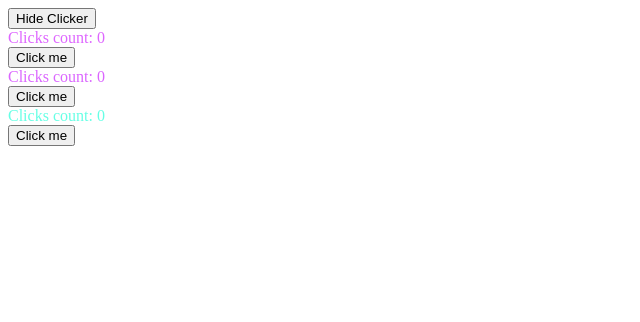
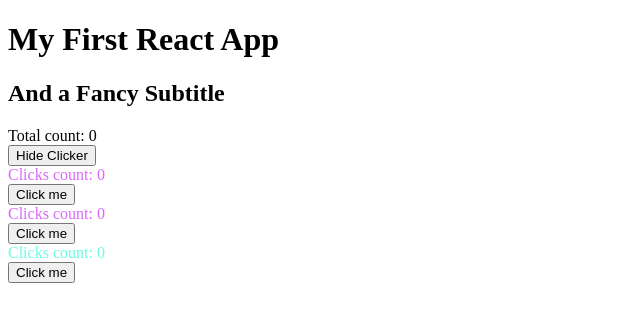
Before and after one commit to Jun-del/threejs-journey, a React (Create React App) app in the folder react-first-application/: page / in a window 1280 px wide. Shown: the top 322 px of the page, without its empty margins (0-640 px from the left). Built offline with nearby package versions, Linux system fonts and the light colour scheme.

Commit message:
Add global count (increment)
Add global count (increment) to sum the clicks.

```diff
--- a/react-first-application/src/App.js
+++ b/react-first-application/src/App.js
@@ -1,17 +1,27 @@
 import { useState } from "react";
 import Clicker from "./Clicker.js";
 
-export default function App() {
+export default function App({ children }) {
   const [hasClicker, setHasClicker] = useState(true);
+  const [count, setCount] = useState(0);
 
   const toggleClickerClick = () => {
     setHasClicker(!hasClicker);
+  };
+
+  const increment = () => {
+    setCount(count + 1);
   };
 
   // console.log(`hsl(${Math.random() * 360} deg , 100%, 70%)`);
 
   return (
     <>
+      {/* Message from index.js */}
+      {children}
+
+      <div>Total count: {count} </div>
+
       <button onClick={toggleClickerClick}>
         {hasClicker ? "Hide" : "Show"} Clicker
       </button>
@@ -22,14 +32,17 @@ export default function App() {
       {hasClicker && (
         <>
           <Clicker
+            increment={increment}
             keyName="countA"
             color={`hsl(${Math.random() * 360}deg, 100%, 70%)`}
           />
           <Clicker
+            increment={increment}
             keyName="countB"
             color={`hsl(${Math.random() * 360}deg , 100%, 70%)`}
           />
           <Clicker
+            increment={increment}
             keyName="countC"
             color={`hsl(${Math.random() * 360}deg , 100%, 70%)`}
           />
--- a/react-first-application/src/Clicker.js
+++ b/react-first-application/src/Clicker.js
@@ -1,6 +1,6 @@
 import { useEffect, useState } from "react";
 
-export default function Clicker({ keyName, color = "cyan" }) {
+export default function Clicker({ keyName, color, increment }) {
   //   const countState = useState(0);
   //   const count = countState[0];
   //   const setCount = countState[1];
@@ -34,6 +34,8 @@ export default function Clicker({ keyName, color = "cyan" }) {
   const buttonClick = () => {
     setCount(count + 1);
 
+    increment();
+
     // setCount((value) => value + 1);
   };
 
--- a/react-first-application/src/index.js
+++ b/react-first-application/src/index.js
@@ -9,7 +9,20 @@ const bool = true;
 
 root.render(
   <div>
-    <App></App>
+    {/* <App
+      children={
+        <>
+          <h1>My First React App</h1>
+          <h2>And a Fancy Subtitle</h2>
+        </>
+      }
+    /> */}
+
+    {/* This is same as above code */}
+    <App>
+      <h1>My First React App</h1>
+      <h2>And a Fancy Subtitle</h2>
+    </App>
   </div>
 );
 
```
